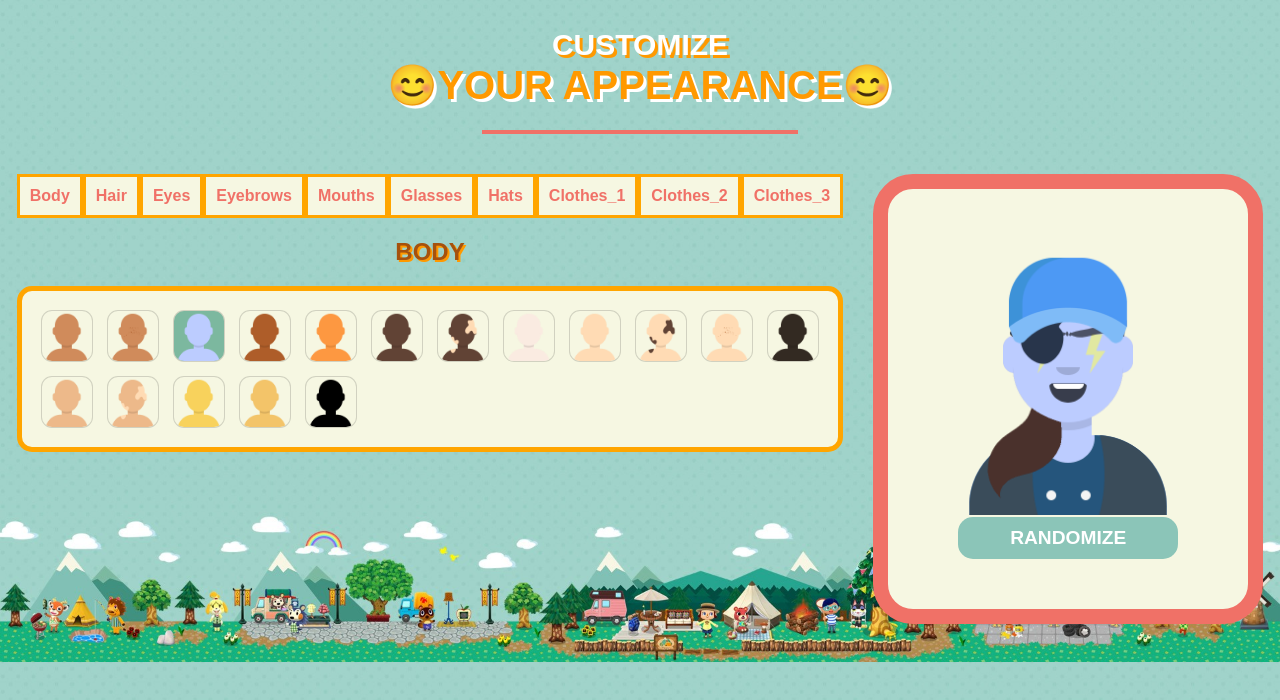
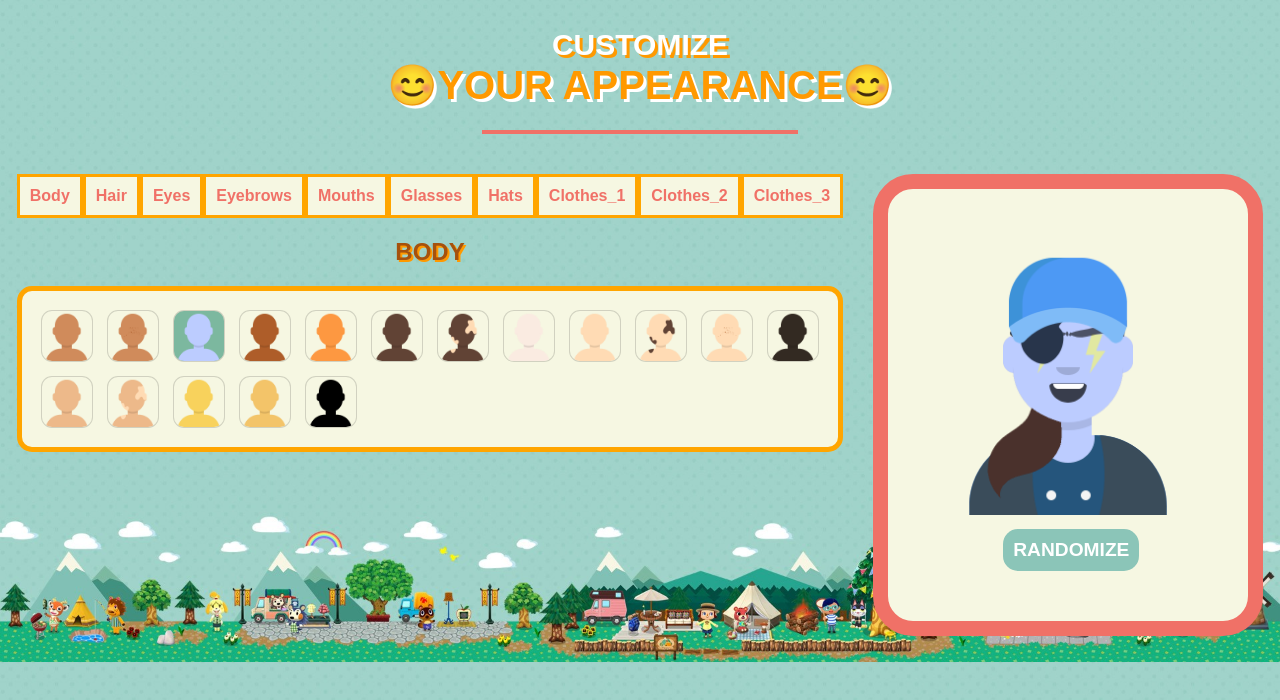
Before and after one commit to alannguyen127/character-customization, a React (Create React App) app: page / in a window 1280 px wide. Shown: the top 700 px of the page. Built offline with nearby package versions, Linux system fonts and the light colour scheme.

Commit message:
edit CSS-3

```diff
--- a/src/App.css
+++ b/src/App.css
@@ -57,16 +57,13 @@ h2 {
 }
 
 .avatar-wrapper {
-  display: flex;
-  flex-direction: column;
-  justify-content: center;
+  display: inline-block;
+  position: relative;
   border-radius: 40px;
   border: 15px solid #f07167;
   padding: 50px;
-  position: relative;
   background-color: #f6f7e2;
-  /* top: calc(50% - 205px); */
-  max-height: 320px;
+  top: calc(50% - 205px);
   margin-left: 30px;
 }
 
@@ -110,7 +107,6 @@ h2 {
   cursor: pointer;
   background-color: #f6f7e2;
   border: 3px solid orange;
-  /* max-width: 100px; */
   display: flex;
   font-weight: 600;
 }
@@ -124,13 +120,13 @@ h2 {
   background-color: #8bc5b8;
   border: none;
   border-radius: 15px;
+  position: relative;
+  left: 25%;
   padding: 10px;
-  margin: 0 20px;
   color: white;
   font-weight: 700;
   text-transform: uppercase;
   cursor: pointer;
-  transition-duration: 0.2s;
   font-size: 1.2rem;
 }
 
```
